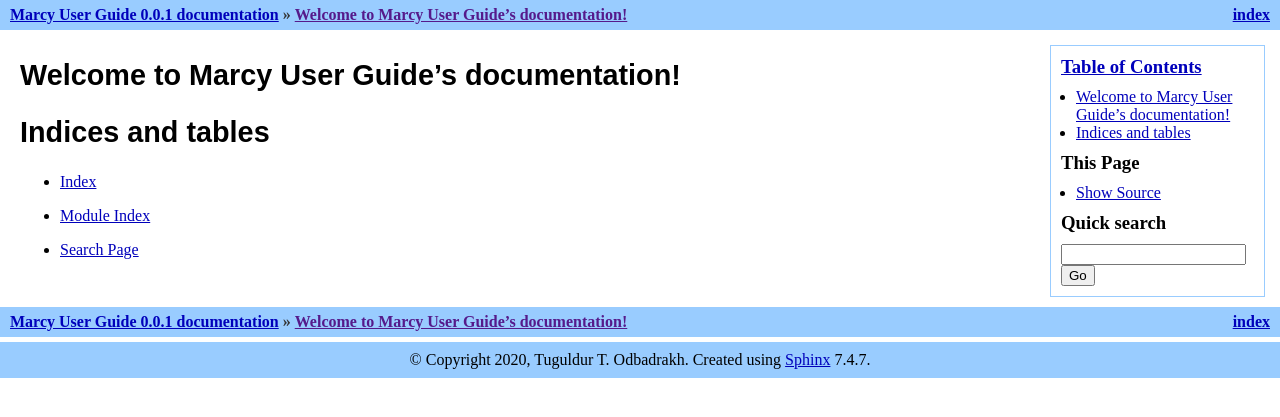
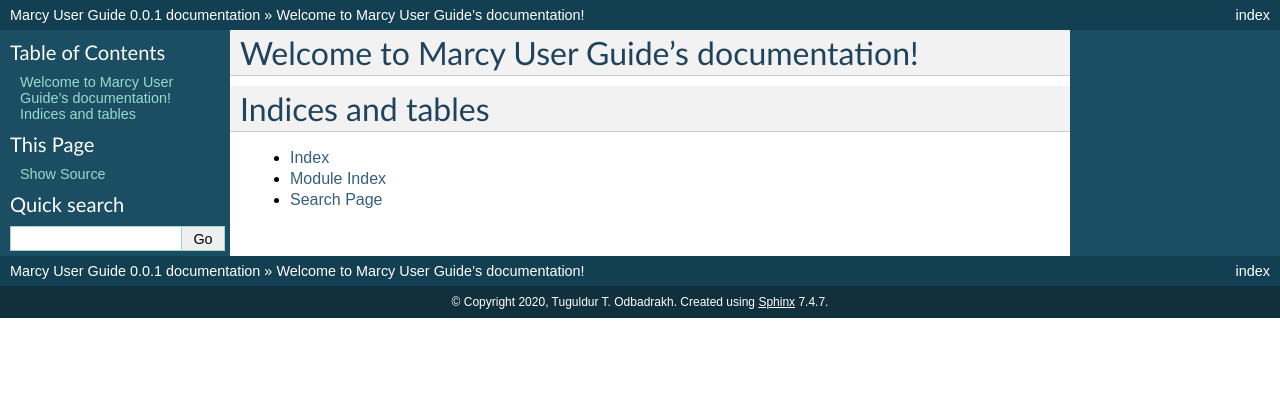
Before and after one commit to mercuryconsortium/marcy, a Sphinx documentation site: the page built from source/index.rst, in a window 1280 px wide. Shown: the top 417 px of the page. Built offline with Sphinx 7.4.7, drawn with Linux system fonts in a browser that asks for light colours.

Commit message:
classic theme

```diff
--- a/source/conf.py
+++ b/source/conf.py
@@ -47,7 +47,7 @@ exclude_patterns = []
 # The theme to use for HTML and HTML Help pages.  See the documentation for
 # a list of builtin themes.
 #
-html_theme = 'traditional'
+html_theme = 'classic'
 
 # Add any paths that contain custom static files (such as style sheets) here,
 # relative to this directory. They are copied after the builtin static files,
```
Also changed, not shown: 1 other file.
